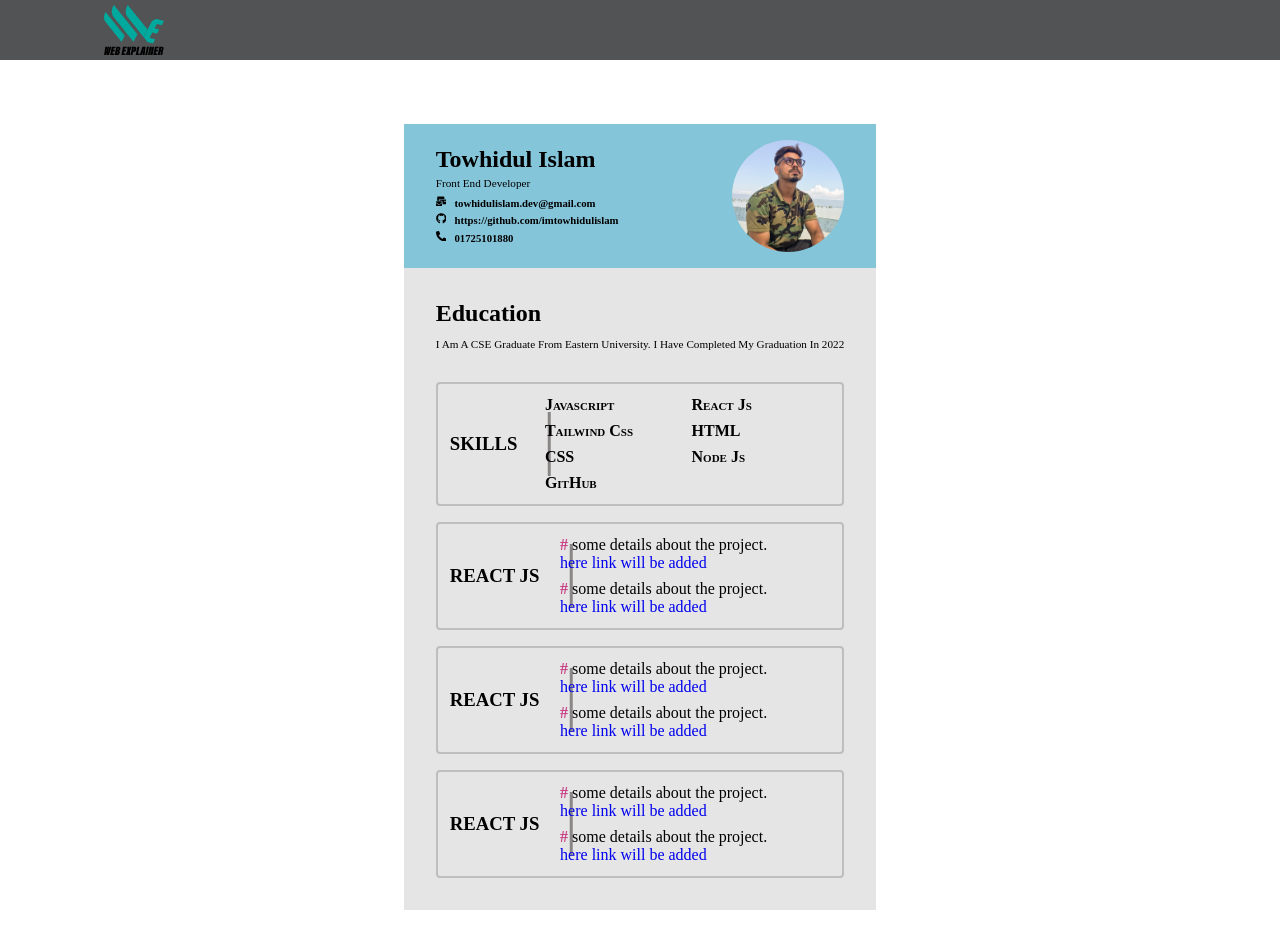
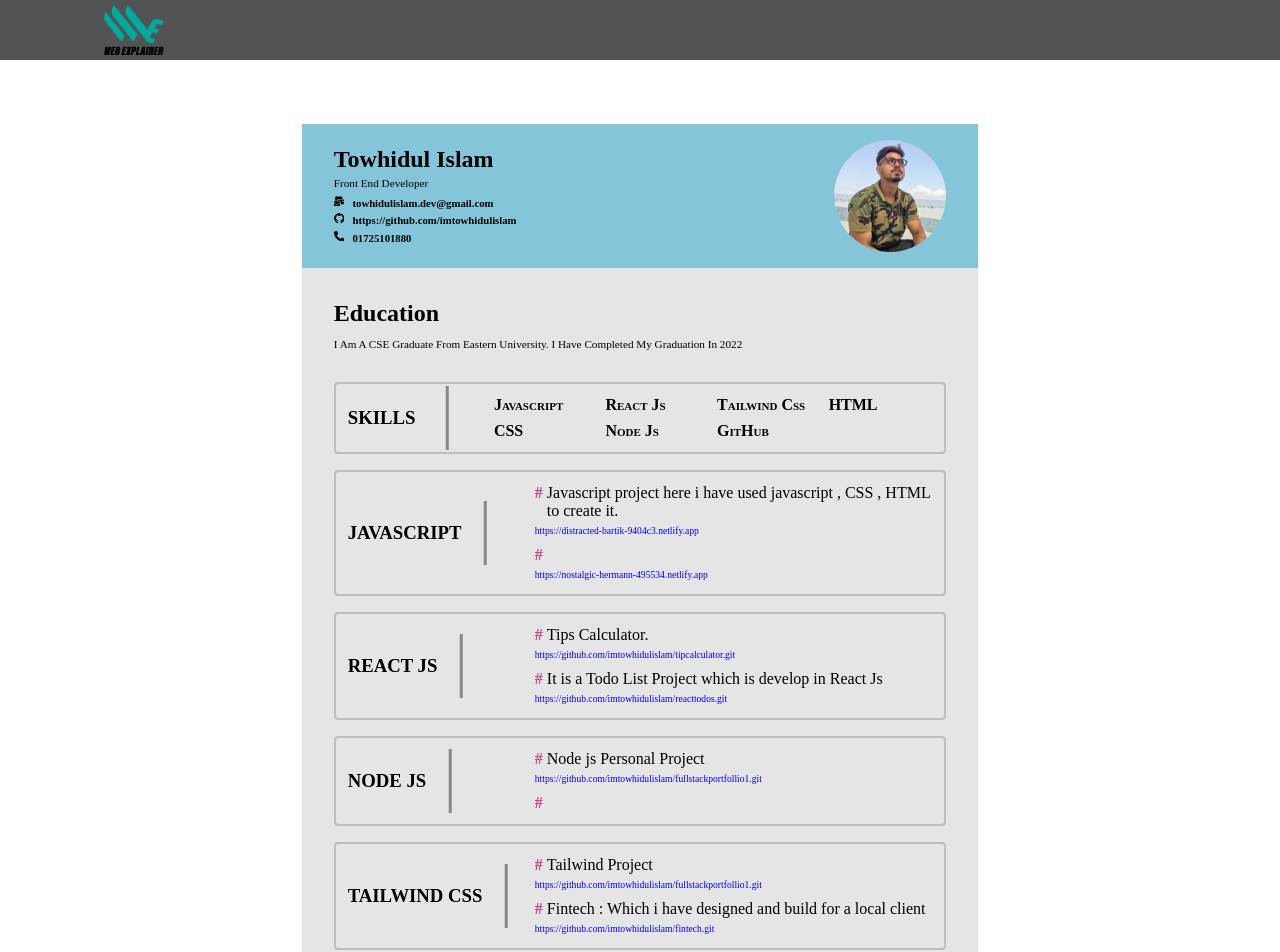
Before and after one commit to imtowhidulislam/towhidportfollio, a React (Create React App) app in the folder frontend/: page /resume in a window 1280 px wide. Shown: the top 952 px of the page. Built offline with nearby package versions, Linux system fonts and the light colour scheme.

Commit message:
all changes has been updated

```diff
--- /dev/null
+++ b/frontend/src/components/resumeData.js
@@ -0,0 +1,29 @@
+const ResumeData = [
+    {
+        projectName : "Javascript",
+        project_info : "Javascript project here i have used javascript , CSS , HTML to create it.",
+        projectLink : "https://distracted-bartik-9404c3.netlify.app",
+        project_info1: "",
+        projectLink1 : "https://nostalgic-hermann-495534.netlify.app"
+    },
+    {
+        projectName: "React Js",
+        project_info : "Tips Calculator.",
+        projectLink : "https://github.com/imtowhidulislam/TipCalculator.git",
+        project_info1: "It is a Todo List Project which is develop in React Js",
+        projectLink1: "https://github.com/imtowhidulislam/reacttodos.git"
+    },
+    {
+        projectName: "Node Js",
+        project_info : "Node js Personal Project",
+        projectLink : "https://github.com/imtowhidulislam/fullStackPortfollio1.git"
+    },
+    {
+        projectName: "Tailwind Css",
+        project_info : "Tailwind Project",
+        projectLink : "https://github.com/imtowhidulislam/fullStackPortfollio1.git",
+        project_info1: "Fintech : Which i have designed and build for a local client",
+        projectLink1: "https://github.com/imtowhidulislam/Fintech.git"
+    }
+]
+export default ResumeData
--- a/frontend/src/pages/Resume.js
+++ b/frontend/src/pages/Resume.js
@@ -1,11 +1,16 @@
-import React from 'react'
+import React, { useEffect, useState } from 'react'
 import Footer from "../pages/Footer"
+import ResumeData from '../components/resumeData'
 import FooterCopyright from "../pages/footercopyright"
 import { FaGithub, FaMailBulk, FaPhoneAlt } from 'react-icons/fa'
 import Towhid from "../assets/towhid-small.jpg"
 import "../style/resume.css"
 
 const Resume = () => {
+    const [resume, setResume] = useState(ResumeData);
+    useEffect(() => {
+        console.log(resume);
+    },[resume])
   return (
     <>
         <div className='resume'>
@@ -42,45 +47,28 @@ const Resume = () => {
                                 </ul>
                             </div>
                         </div>
+                        {
+                            resume.map(res => {
+                                const {projectName, project_info, projectLink, project_info1, projectLink1} = res;
+                                return (
                                     <div className="project">
-                            <h3>React Js</h3>
+                                        <h3>{projectName}</h3>
                                         <div className="project_content">
                                             <ul>
-                                    <li className='project_info'><span>#</span>some details about the project.</li>
-                                    <a className='project_link' href="#">here link will be added</a>
+
+                                                <li className='project_info'><span>#</span>{project_info}</li>
+                                                <a className='project_link' href="#">{projectLink}</a>
                                             </ul>
                                             <ul>
-                                    <li className='project_info'><span>#</span>some details about the project.</li>
-                                    <a className='project_link' href="#">here link will be added</a>
+                                                <li className='project_info'><span>#</span>{project_info1}</li>
+                                                <a className='project_link' href="#">{projectLink1}</a>
                                             </ul>
                                         </div>
                                     </div>
-                        <div className="project">
-                            <h3>React Js</h3>
-                            <div className="project_content">
-                                <ul>
-                                    <li className='project_info'><span>#</span>some details about the project.</li>
-                                    <a className='project_link' href="#">here link will be added</a>
-                                </ul>
-                                <ul>
-                                    <li className='project_info'><span>#</span>some details about the project.</li>
-                                    <a className='project_link' href="#">here link will be added</a>
-                                </ul>
-                            </div>
-                        </div>
-                        <div className="project">
-                            <h3>React Js</h3>
-                            <div className="project_content">
-                                <ul>
-                                    <li className='project_info'><span>#</span>some details about the project.</li>
-                                    <a className='project_link' href="#">here link will be added</a>
-                                </ul>
-                                <ul>
-                                    <li className='project_info'><span>#</span>some details about the project.</li>
-                                    <a className='project_link' href="#">here link will be added</a>
-                                </ul>
-                            </div>
-                        </div>
+                                )
+                            })
+                        }
+
                     </div>
                 </div>
             </div>
--- a/frontend/src/style/resume.css
+++ b/frontend/src/style/resume.css
@@ -7,7 +7,7 @@
 }
 .resume_container{
     background-color: #E5E5E5;
-    width: min(100%, 595px);
+    width: min(100%, 695px);
     margin-inline: auto;
 }
 .resume_bio{
@@ -126,10 +126,10 @@
 
     transform: translate(-50%, -50%);
     background-color: rgb(138, 134, 134);
-    margin-left: 2rem;
+    margin-left: 1.5rem;
 }
 .project > *:nth-child(2){
-    flex: 0 0 71%;
+    flex: 0 0 68%;
 }
 .project_content{
     text-align: left;
@@ -150,4 +150,6 @@
 .project_link{
     text-transform: lowercase;
     cursor: pointer;
+    word-wrap: break-word;
+    font-size: .6rem;
 }
```
Lines whose indentation alone changed are shown as unchanged.
